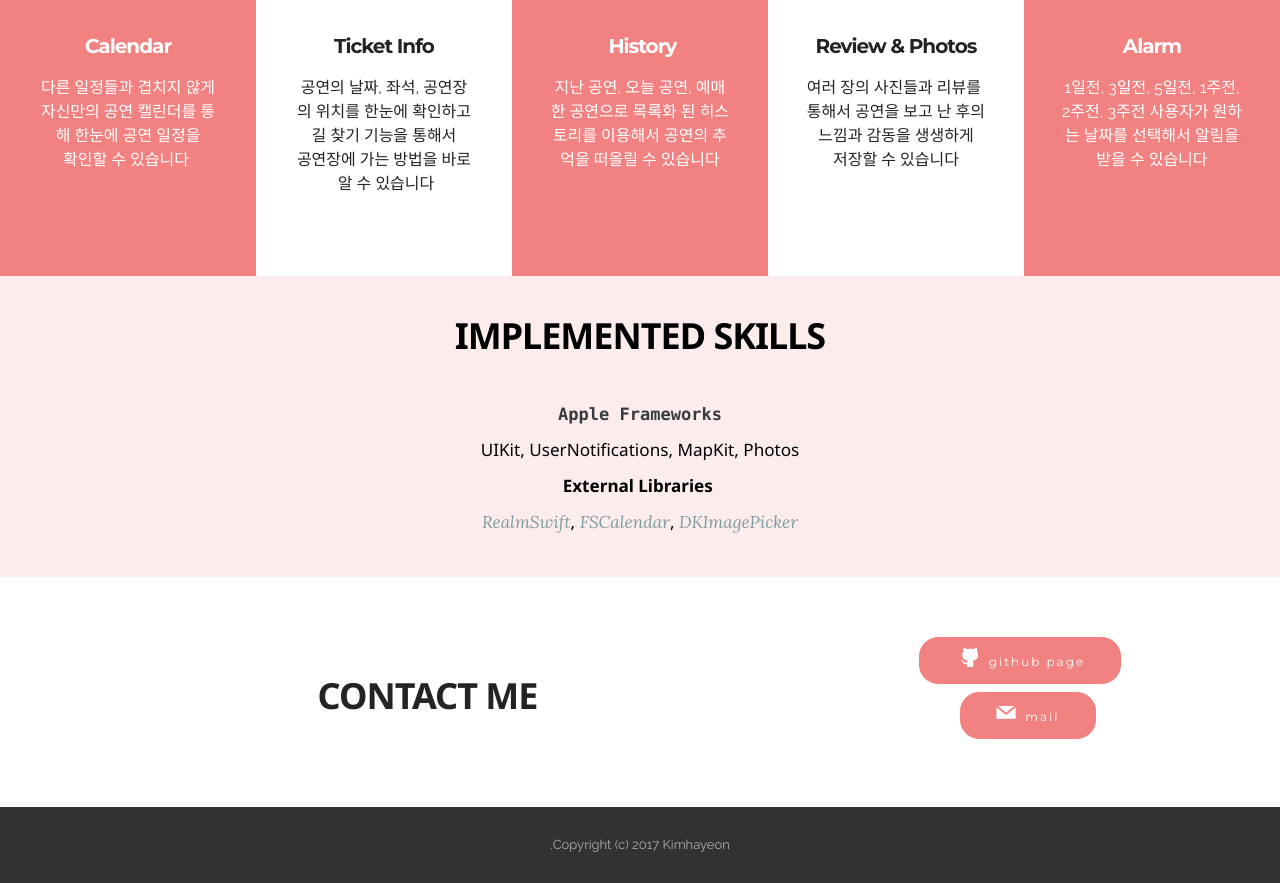
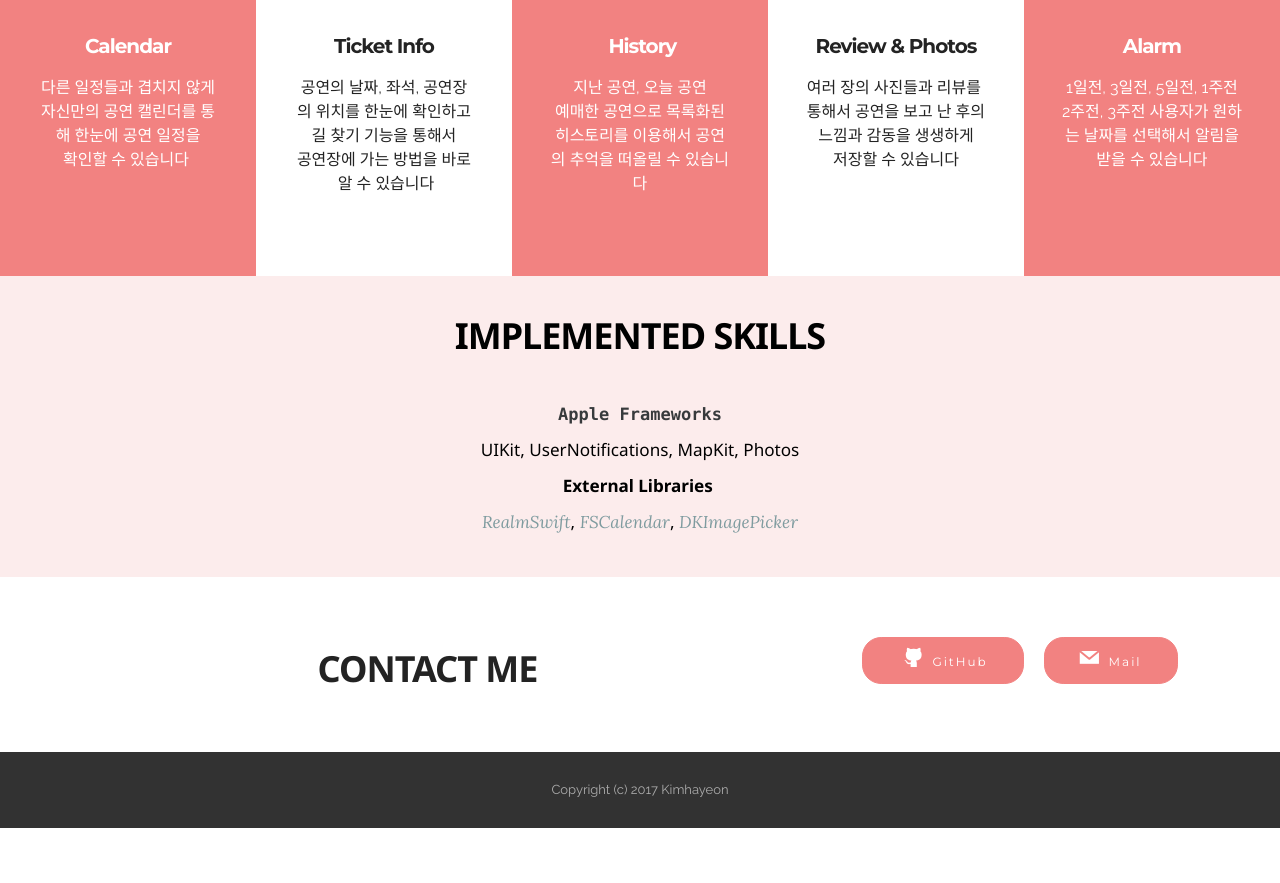
Before and after one commit to BoostCamp/PocketTicket, a plain HTML site: page docs/index.html in a window 1280 px wide. Shown: the part 1427-2310 px from the top of the page. After the commit the page ends 2255 px from the top, so only its background shows below. Drawn offline with Linux system fonts and the light colour scheme; files whose address does not match are found by name.

Commit message:
updates github page

```diff
--- a/docs/index.html
+++ b/docs/index.html
@@ -172,7 +172,7 @@
                     <div class="card-block">
                         <h4 class="card-title">History&nbsp;</h4>
 
-                        <p class="card-text">지난 공연, 오늘 공연, 예매한 공연으로 목록화 된 히스토리를 이용해서 공연의 추억을 떠올릴 수 있습니다</p>
+                        <p class="card-text">지난 공연, 오늘 공연 <br>예매한 공연으로 목록화된</br> 히스토리를 이용해서 공연의 추억을 떠올릴 수 있습니다</p>
 
                     </div>
                 </div>
@@ -198,7 +198,7 @@
                     <div class="card-block">
                         <h4 class="card-title">Alarm</h4>
 
-                        <p class="card-text">1일전, 3일전, 5일전, 1주전, 2주전, 3주전 사용자가 원하는 날짜를 선택해서 알림을 받을 수 있습니다</p>
+                        <p class="card-text">1일전, 3일전, 5일전, 1주전 <br>2주전, 3주전 사용자가 원하는 날짜를 선택해서 알림을 받을 수 있습니다</br></p>
 
                     </div>
                 </div>
@@ -240,7 +240,7 @@
                 </div>
 
                 <div class="mbr-table-cell col-md-4">
-                    <div class="text-xs-center">  <a class="btn btn-danger" href="https://github.com/BoostCamp/PocketTicket"><span class="socicon socicon-github mbr-iconfont mbr-iconfont-btn"></span>github page&nbsp;</a> <a class="btn btn-danger" href="mailto:0162890@gmail.com"><span class="socicon socicon-mail mbr-iconfont mbr-iconfont-btn"></span>mail</a>   </div>
+                    <div class="text-xs-center">  <a class="btn btn-danger" href="https://github.com/BoostCamp/PocketTicket"><span class="socicon socicon-github mbr-iconfont mbr-iconfont-btn"></span>GitHub&nbsp;</a> <a class="btn btn-danger" href="mailto:0162890@gmail.com"><span class="socicon socicon-mail mbr-iconfont mbr-iconfont-btn"></span>Mail</a>   </div>
                 </div>
             </div>
 
@@ -252,7 +252,7 @@
 <footer class="mbr-small-footer mbr-section mbr-section-nopadding" id="footer1-2" style="background-color: rgb(50, 50, 50); padding-top: 1.75rem; padding-bottom: 1.75rem;">
 
     <div class="container">
-        <p class="text-xs-center">Copyright (c) 2017 Kimhayeon.</p>
+        <p class="text-xs-center">Copyright (c) 2017 Kimhayeon</p>
     </div>
 </footer>
 
```
